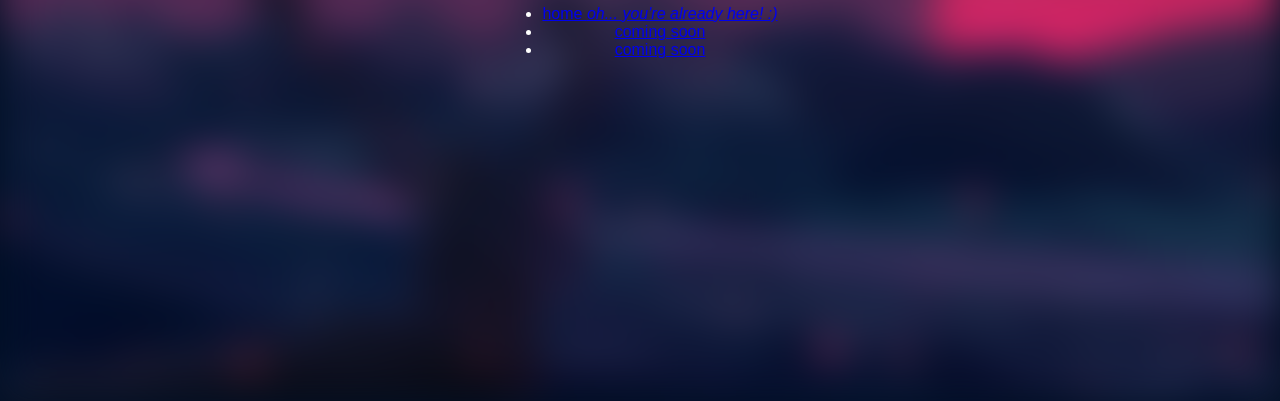
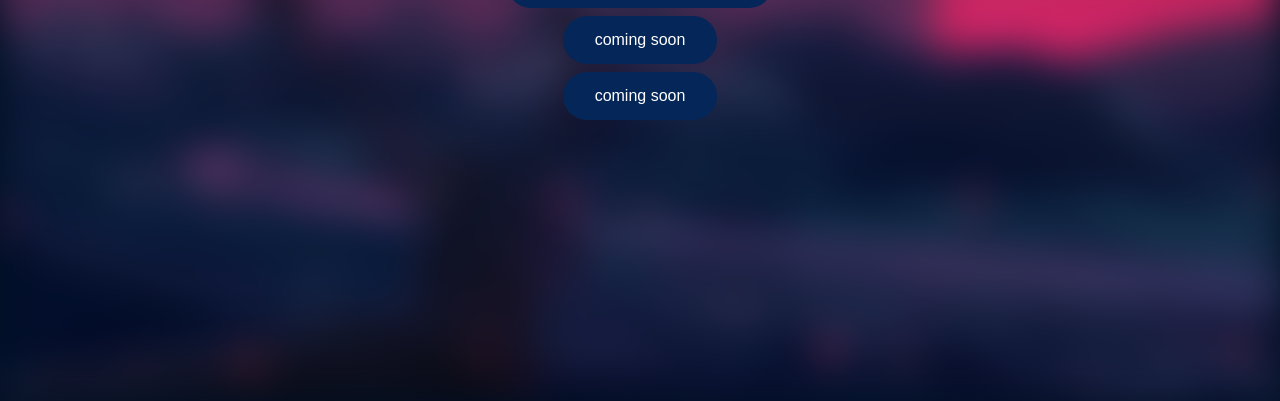
Before and after one commit to thetoasta/toastreal, a plain HTML site: page index.html in a window 1280 px wide. Shown: the part 399-800 px from the top of the page. Drawn offline with Linux system fonts and the light colour scheme; a web font is replaced by a local one.

Commit message:
button revamp - 1.1.3

```diff
--- a/index.html
+++ b/index.html
@@ -12,13 +12,11 @@
         <header>
             <h1><strong>toast home</strong></h1>
             <h2>explore!!</h2>
-            <nav>
-                <ul>
-                    <li><a href="index.html">home <em>oh... you're already here! :)</em></a></li>
-                    <li><a href="soon.html">coming soon</a></li>
-                    <li><a href="soon.html">coming soon</a></li>
-                </ul>
-            </nav>
+            <div class="container">
+                  <button onclick="window.location.href = 'index.html';">home! <em>wait ur already home.</em></button> <!-- your dad isnt tho -->
+                  <button onclick="window.location.href = 'soon.html';">coming soon</button>
+                  <button onclick="window.location.href = 'soon.html';">coming soon</button>
+              </div>
         </header>
     </div>
 </body>
--- a/style.css
+++ b/style.css
@@ -81,3 +81,21 @@ button:hover {
     top: 10px;
     right: 25px;
 }
+
+button {
+    font-size: 16px;
+    font-weight: 500;
+    color: white;
+    background-color: #052659;
+    border: none;
+    padding: 15px 32px;
+    margin: 4px 2px;
+    border-radius: 25px;
+    transition-duration: 0.4s;
+    cursor: pointer;
+    outline: none;
+}
+
+button:hover {
+    background-color: rgb(58, 47, 252);
+}
```
